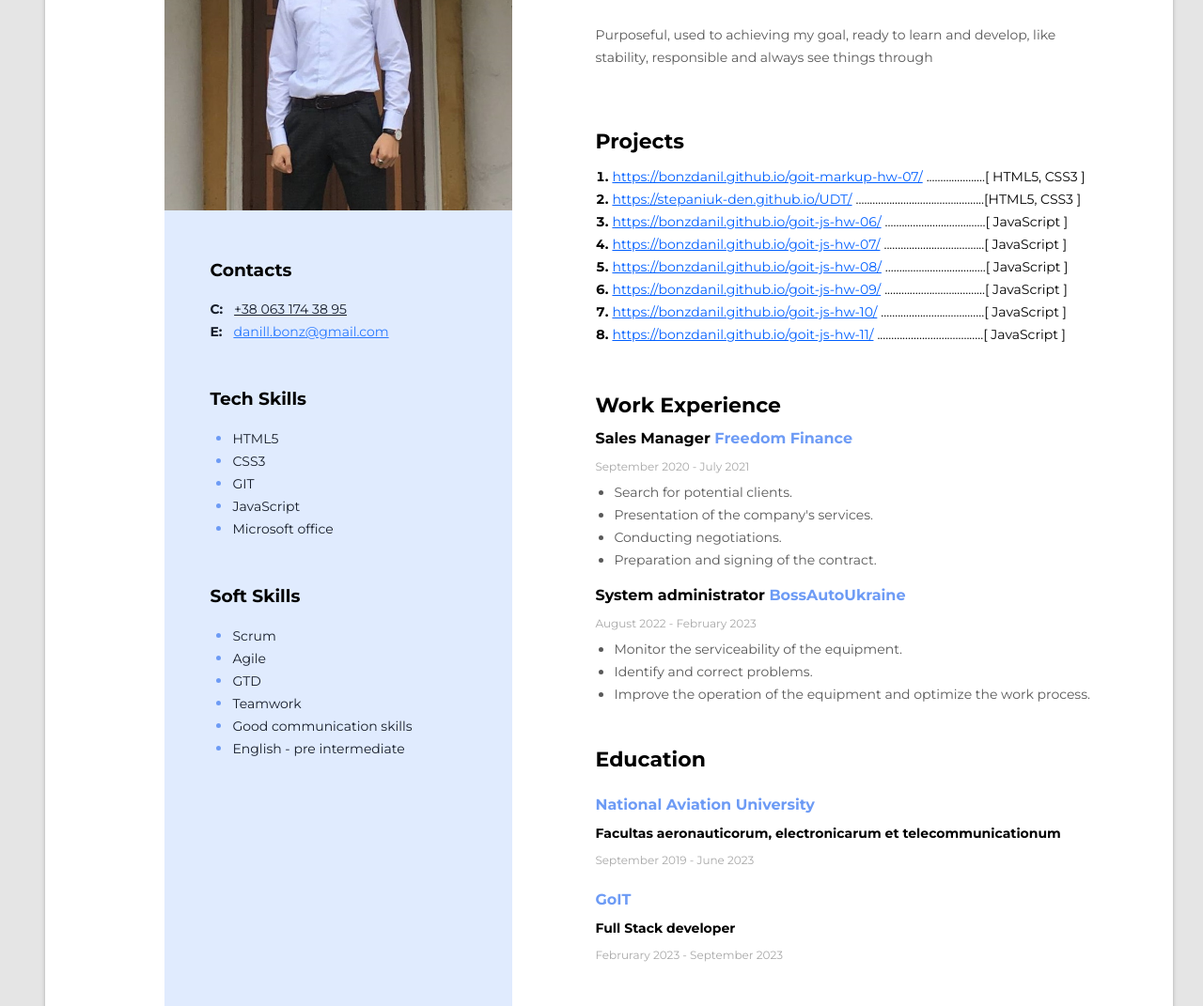
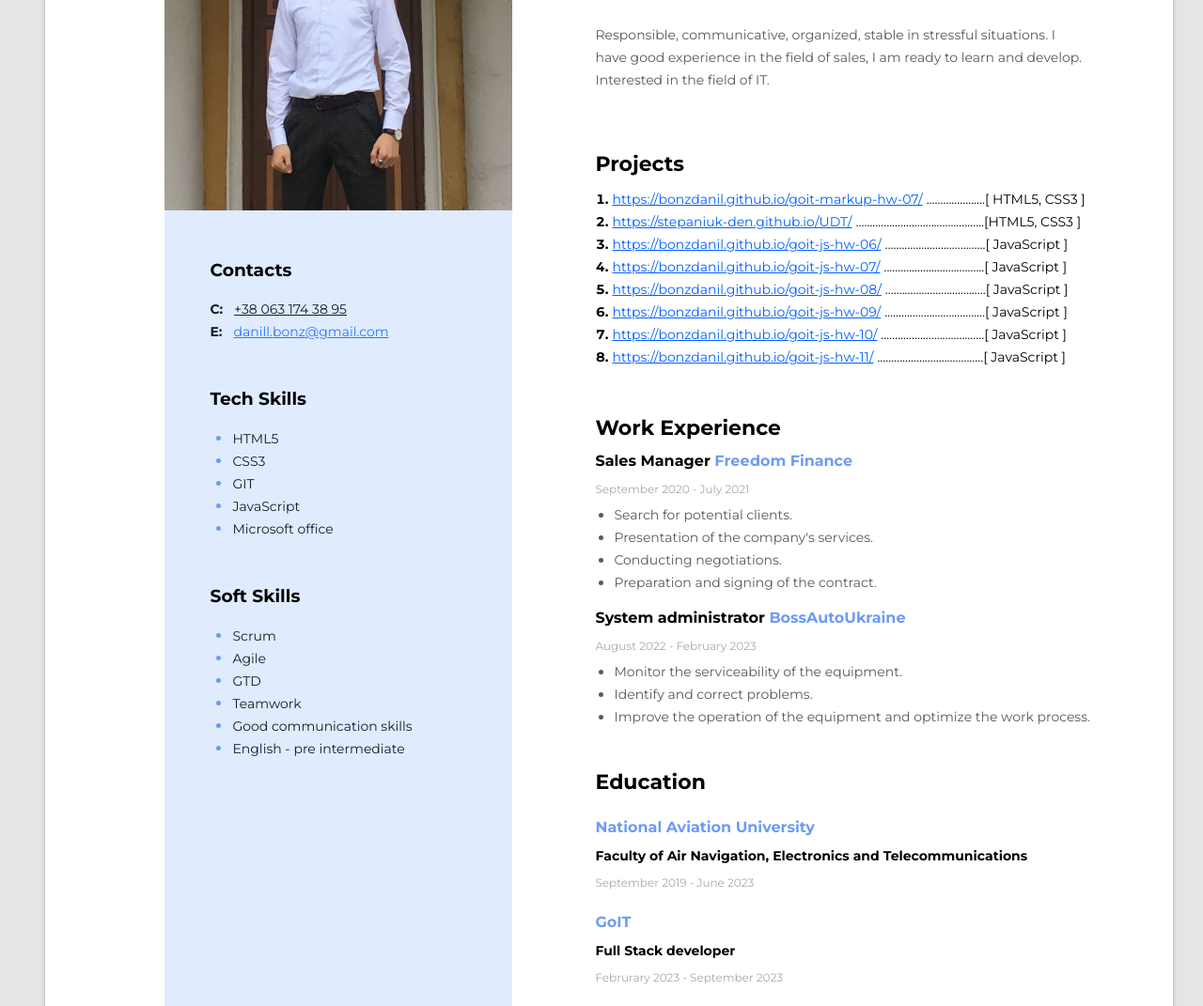
Before and after one commit to BonzDanil/Resume, a plain HTML site: page index.html in a window 1280 px wide. Shown: the part 229-1300 px from the top of the page at 94% size. Drawn offline with Linux system fonts and the light colour scheme.

Commit message:
resume 2.0

```diff
--- a/index.html
+++ b/index.html
@@ -26,9 +26,9 @@
 
                 <h2 class="my-profession">Front-End Developer</h2>
                 <h1 class="my-name">Danylo Bonz</h1>
-                <p class="my-deskr">Purposeful, used to achieving my goal, ready to learn and develop, like stability,
-                    responsible and always see things
-                    through</p>
+                <p class="my-deskr">Responsible, communicative, organized, stable in stressful situations. I have good
+                    experience in the field of sales, I
+                    am ready to learn and develop. Interested in the field of IT.</p>
             </div>
             <!-- My projects -->
             <div class="projects-conteiner">
@@ -153,7 +153,7 @@
                 <h3 class="main-content-title">Education</h3>
                 <div style="margin-top: 25px;">
                     <h4 class="education-place">National Aviation University</h4>
-                    <h5 class="education-facultas">Facultas aeronauticorum, electronicarum et telecommunicationum</h5>
+                    <h5 class="education-facultas">Faculty of Air Navigation, Electronics and Telecommunications</h5>
                     <p class="work-period">September 2019 - June 2023</p>
                 </div>
                 <div style="margin-top: 25px;">
```
